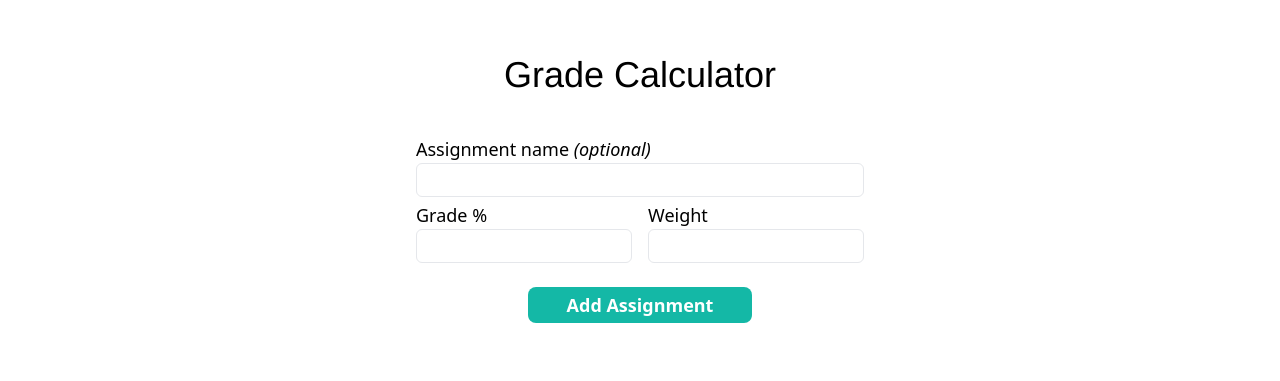
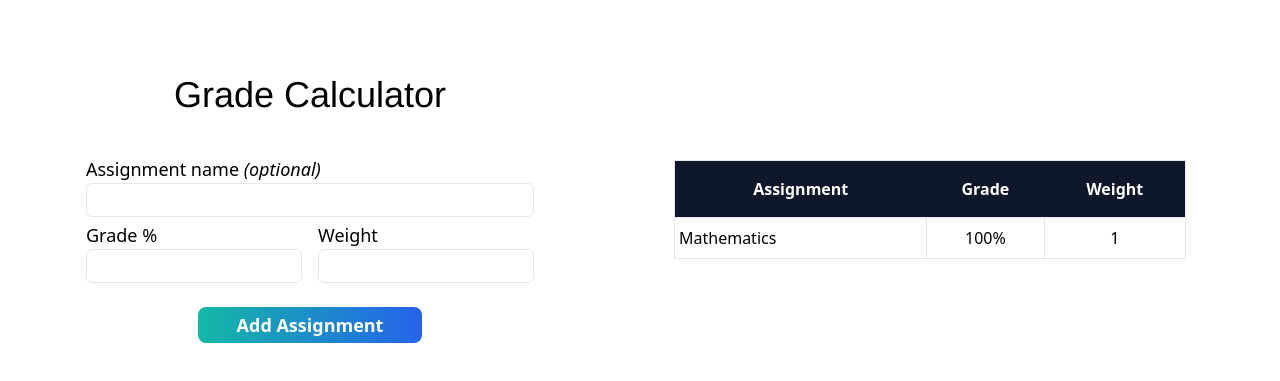
Before and after one commit to matthewholandez/grade-calculator, a Next.js app: page / in a window 1280 px wide. Shown: the part 191-572 px from the top of the page. Built offline with nearby package versions, Linux system fonts and the light colour scheme.

Commit message:
add table

```diff
--- a/src/pages/index.tsx
+++ b/src/pages/index.tsx
@@ -1,6 +1,7 @@
 import Head from "next/head";
 
 export default function Home() {
+
   return (
     <>
       <Head>
@@ -8,7 +9,9 @@
         <meta name="description" content="Calculate your weighted average and what grades are needed to achieve a different overall mark." />
         <link rel="icon" href="/favicon.ico" />
       </Head>
-      <main className="flex min-h-screen flex-col items-center justify-center bg-white gap-10">
+      <main>
+        <div className="flex flex-col md:flex-row mt-5 md:mt-0 px-10 gap-10">
+          <div className="flex flex-grow md:min-h-screen md:w-40 lg:w-30 flex-col items-center justify-center bg-white gap-10">
             <section id="header">
               <div className="container flex flex-col items-center justify-center gap-1 text-black font-thew">
                 <h1 className="text-4xl font-light">Grade Calculator</h1>
@@ -36,14 +39,35 @@
                     <input className="py-1 px-1 border rounded-md" type="number"/>
                   </div>
                 </div>
-            <button className="text-lg font-semibold bg-teal-500 w-1/2 mx-auto rounded-lg text-white py-1">Add Assignment</button>
+                <button
+                  className="text-lg font-semibold bg-gradient-to-r from-teal-500 to-blue-600 w-1/2 mx-auto rounded-lg text-white py-1"
+                >
+                  Add Assignment
+                </button>
               </form>
             </section>
-        <section id="results">
-          <table>
-
+          </div>
+          <div className="flex flex-grow md:min-h-screen md:w-60 lg:w-70 items-center justify-center">
+            <section id="results" className="w-full max-w-lg">
+                <table className="border w-full table-auto">
+                  <thead className="bg-slate-900 text-white">
+                    <tr>
+                      <th className="py-4 border-b">Assignment</th>
+                      <th className="py-4 border-b">Grade</th>
+                      <th className="py-4 border-b">Weight</th>
+                    </tr>
+                  </thead>
+                  <tbody>
+                    <tr>
+                      <td className="py-2 px-1 border-b border-r">Mathematics</td>
+                      <td className="py-2 px-1 border-b border-r text-center">100%</td>
+                      <td className="py-2 px-1 border-b text-center">1</td>
+                    </tr>
+                  </tbody>
                 </table>
             </section>
+          </div>
+        </div>
       </main>
     </>
   );
```
Lines whose indentation alone changed are shown as unchanged.
